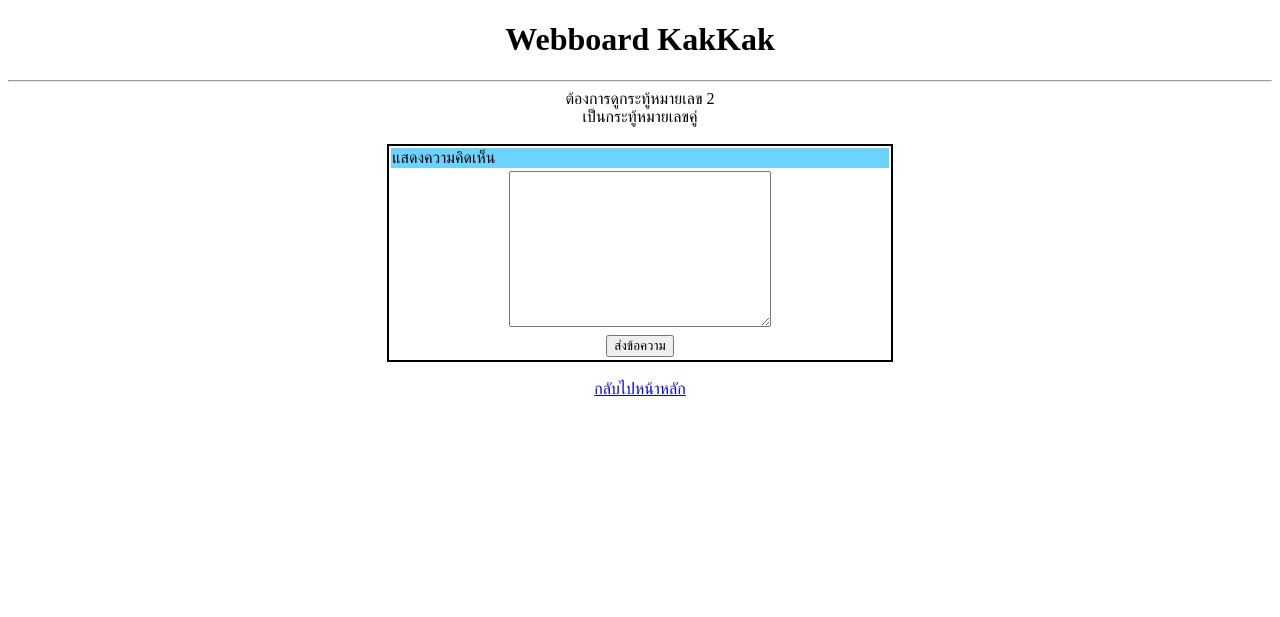
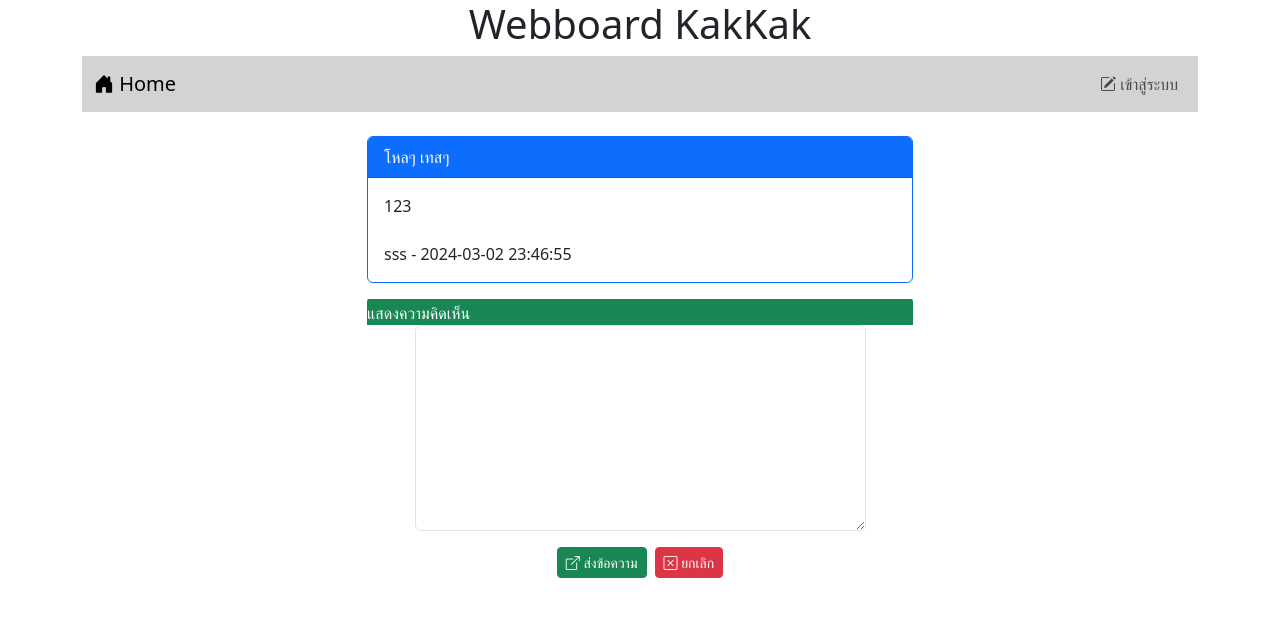
Before and after one commit to xpirxt/Webboard_ECT, a PHP site: page /post.php?id=2 in a window 1280 px wide. Shown: the top 617 px of the page. Run offline with PHP 8.4, Linux system fonts and the light colour scheme; data comes from the database, SQL or seed files in the repository.

Commit message:
work10
work10

```diff
--- a/index.php
+++ b/index.php
@@ -15,13 +15,8 @@ session_start();
 
 <body>
     <div class="container-lg">
-
         <h1 style="text-align: center;" class="mt-3">Webboard KakKak</h1>
-
-
         <?php include "nav.php" ?>
-
-
         <div class="mt-3 d-flex justify-content-between">
             <div>
                 <label>หมวดหมู่</label>
@@ -61,7 +56,6 @@ session_start();
             $conn = null;
             ?>
         </table>
-
     </div>
 </body>
 
--- a/post.php
+++ b/post.php
@@ -3,41 +3,65 @@ session_start();
 ?>
 <!DOCTYPE html>
 <html lang="en">
+
 <head>
     <meta charset="UTF-8">
     <meta name="viewport" content="width=device-width, initial-scale=1.0">
+    <link href="https://cdn.jsdelivr.net/npm/bootstrap@5.3.2/dist/css/bootstrap.min.css" rel="stylesheet" integrity="sha384-T3c6CoIi6uLrA9TneNEoa7RxnatzjcDSCmG1MXxSR1GAsXEV/Dwwykc2MPK8M2HN" crossorigin="anonymous">
+    <script src="https://cdn.jsdelivr.net/npm/bootstrap@5.3.2/dist/js/bootstrap.bundle.min.js" integrity="sha384-C6RzsynM9kWDrMNeT87bh95OGNyZPhcTNXj1NW7RuBCsyN/o0jlpcV8Qyq46cDfL" crossorigin="anonymous"></script>
+    <link rel="stylesheet" href="https://cdn.jsdelivr.net/npm/bootstrap-icons@1.11.3/font/bootstrap-icons.min.css">
     <title>Login</title>
 </head>
+
 <body>
+    <div class="container-lg">
         <h1 style="text-align: center;">Webboard KakKak</h1>
-    <hr>
-    <div style="text-align: center;">
-        ต้องการดูกระทู้หมายเลข <?php echo $_GET['id'];?><br>
+        <?php include "nav.php" ?>
+        <div class="row mt-4">
+            <div class="col-lg-3 col-md-2 col-sm-1"></div>
+            <div class="col-lg-6 col-md-8 col-sm-10">
+
                 <?php
-        $p = $_GET['id'];
-        if(($p % 2) == 0){
-            echo "เป็นกระทู้หมายเลขคู่";
-        }
-        else{
-            echo "เป็นกระทู้หมายเลขคี่";
+                $conn = new PDO("mysql:host=localhost;dbname=webboard;charset=utf8", "root", "");
+                $sql = "SELECT post.title,post.content,post.post_date,user.login FROM post INNER JOIN user ON (post.user_id=user.id) WHERE post.id=$_GET[id]";
+                $result = $conn->query($sql);
+                while ($row = $result->fetch()) {
+                    echo "<div class='card border-primary'>";
+                    echo "<div class='card-header bg-primary text-white'>$row[0]</div>";
+                    echo "<div class='card-body'>$row[1]<br><br>$row[3] - $row[2]</div>";
+                    echo "</div>";
                 }
                 ?>
+
+                <div class="card border-success mt-3"></div>
+                <div class="card-header bg-success text-white">
+                    แสดงความคิดเห็น
+                </div>
+                <div class="card-body">
+                    <form action="post_save.php" method="post">
+                        <input type="hidden" name="post_id" value="<?= $_GET['id']; ?>">
+                        <div class="row mb-3 justify-content-center">
+                            <div class="col-lg-10">
+                                <textarea name="comment" rows="8" class="form-control" required></textarea>
+                            </div>
+                        </div>
+                        <div class="row">
+                            <div class="col-lg-12 d-flex justify-content-center">
+                                <button type="submit" class="btn btn-success btn-sm text-white">
+                                    <i class="bi bi-box-arrow-up-right"></i> ส่งข้อความ
+                                </button>
+                                <button type="reset" class="btn btn-danger btn-sm ms-2">
+                                    <i class="bi bi-x-square"></i> ยกเลิก
+                                </button>
+                            </div>
+                        </div>
+                    </form>
+                </div>
             </div>
             <br>
-        <table style="border: 2px solid black; width: 40%;" align="center">
-            <tr><td style="background-color: #6cd2fe;">
-                แสดงความคิดเห็น
-            </td></tr>
-            <tr><td align="center">
-                <textarea name="message" id="" cols="30" rows="10"></textarea>
-            </td></tr>
-            <tr><td
-                align="center"><input type="submit" value="ส่งข้อความ">
-            </td></tr>
-        </table>
-        <br>
-        <div style="text-align: center;">
-        <a href="index.php">กลับไปหน้าหลัก</a>
+            <div class="col-lg-3 col-md-2 col-sm-1"></div>
+        </div>
     </div>
 </body>
+
 </html>
--- a/register.php
+++ b/register.php
@@ -13,12 +13,12 @@ if (isset($_SESSION['id'])) {
     <link href="https://cdn.jsdelivr.net/npm/bootstrap@5.3.2/dist/css/bootstrap.min.css" rel="stylesheet" integrity="sha384-T3c6CoIi6uLrA9TneNEoa7RxnatzjcDSCmG1MXxSR1GAsXEV/Dwwykc2MPK8M2HN" crossorigin="anonymous">
     <script src="https://cdn.jsdelivr.net/npm/bootstrap@5.3.2/dist/js/bootstrap.bundle.min.js" integrity="sha384-C6RzsynM9kWDrMNeT87bh95OGNyZPhcTNXj1NW7RuBCsyN/o0jlpcV8Qyq46cDfL" crossorigin="anonymous"></script>
     <link rel="stylesheet" href="https://cdn.jsdelivr.net/npm/bootstrap-icons@1.11.3/font/bootstrap-icons.min.css">
-    <title>register</title>
+    <title>Register</title>
 </head>
 
 <body>
     <div class="container">
-        <h1 style="text-align: center;" class="mt-3">Webboard</h1>
+        <h1 style="text-align: center;" class="mt-3">Webboard KakKak</h1>
         <?php include "nav.php" ?>
         <div class="row mt-4">
             <div class="col-lg-3 col-md-2 col-sm-1"></div>
```
Also changed, not shown: post_save.php (added, +12 -0 lines). Lines whose indentation alone changed are shown as unchanged.
